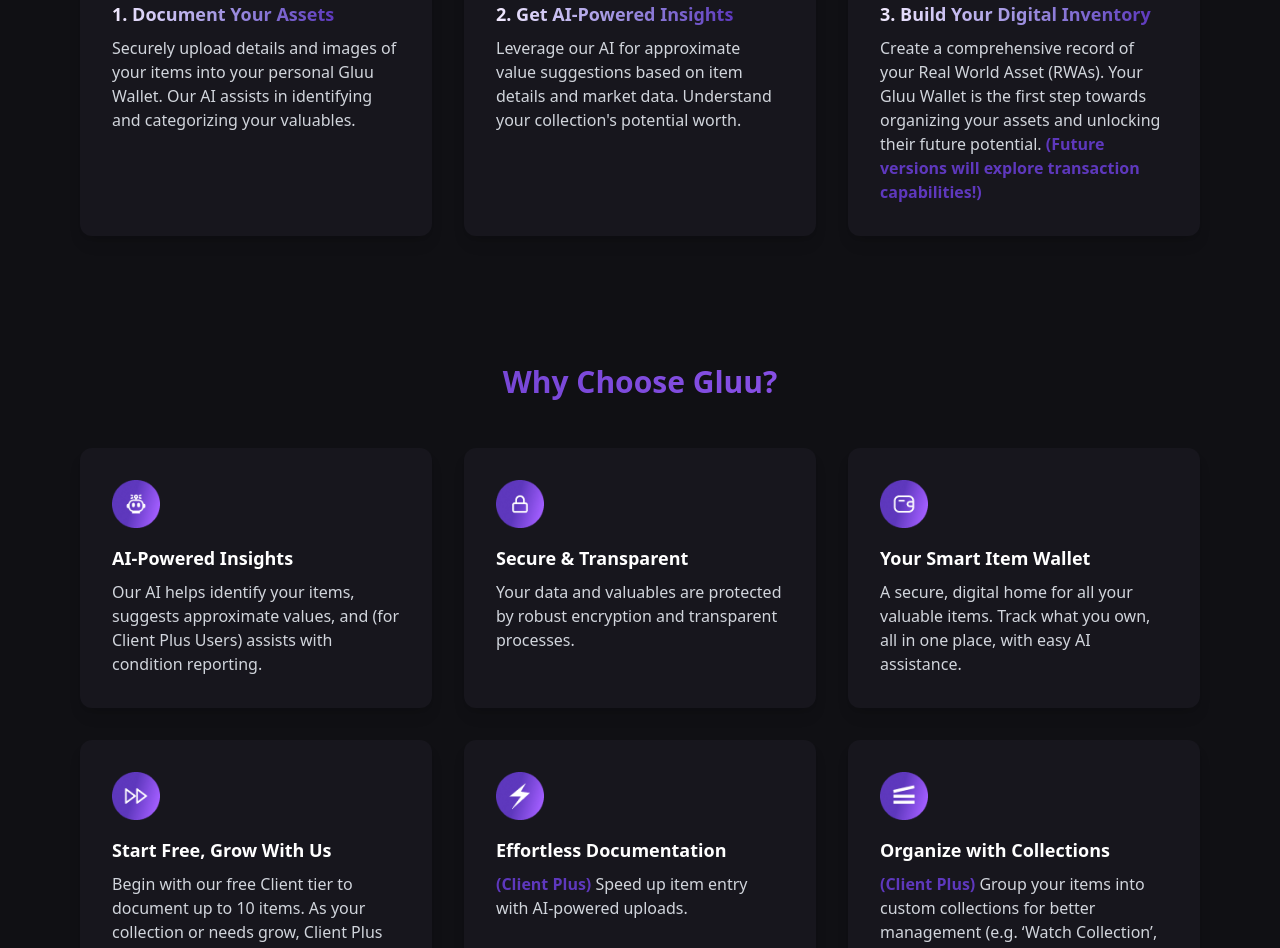
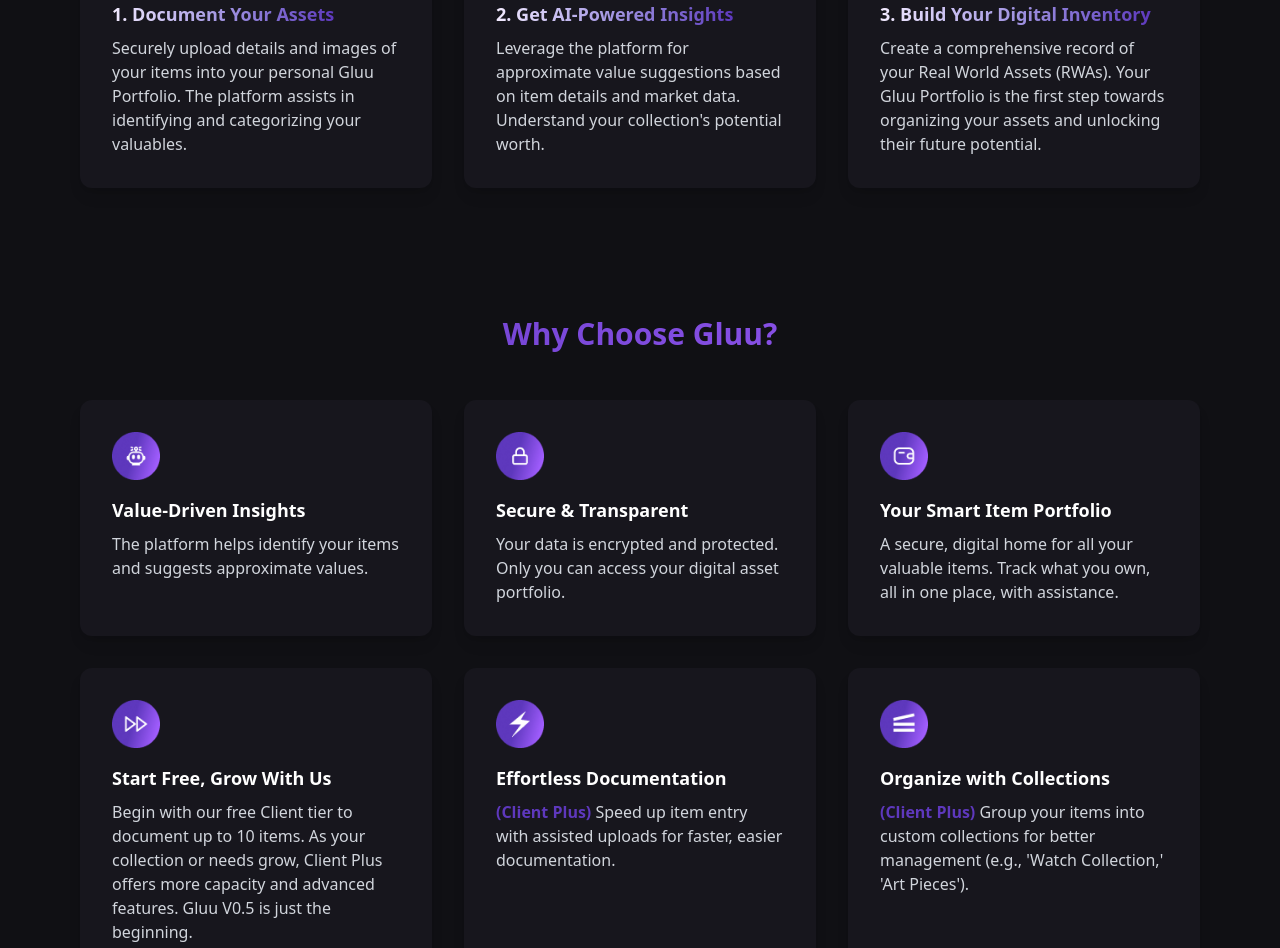
Before and after one commit to gluudevteam/gluu, a React (Vite) app: page / in a window 1280 px wide. Shown: the part 800-1748 px from the top of the page. Built offline with nearby package versions, Linux system fonts and the light colour scheme.

Commit message:
Angel: Updated Home Page.

```diff
--- a/src/components/HowItWorks/HowItWorks.jsx
+++ b/src/components/HowItWorks/HowItWorks.jsx
@@ -5,24 +5,25 @@
     {
         icon: assets.how_it_works_step_1,
         title: "1. Document Your Assets",
-        description: "Securely upload details and images of your items into your personal Gluu Wallet. Our AI assists in identifying and categorizing your valuables."
+        description: "Securely upload details and images of your items into your personal Gluu Portfolio. The platform assists in identifying and categorizing your valuables."
     },
     {
         icon: assets.how_it_works_step_2,
         title: "2. Get AI-Powered Insights",
-        description: "Leverage our AI for approximate value suggestions based on item details and market data. Understand your collection's potential worth."
+        description: "Leverage the platform for approximate value suggestions based on item details and market data. Understand your collection's potential worth."
     },
     {
         icon: assets.how_it_works_step_3,
         title: "3. Build Your Digital Inventory",
-        description: (
-            <>
-                Create a comprehensive record of your Real World Asset (RWAs). Your Gluu Wallet is the first step towards organizing your assets and unlocking their future potential.{" "}
-                <span className="text-[#5E38BD] font-bold">
-                    (Future versions will explore transaction capabilities!)
-                </span>
-            </>
-        )
+        // description: (
+        //     <>
+        //         Create a comprehensive record of your Real World Asset (RWAs). Your Gluu Wallet is the first step towards organizing your assets and unlocking their future potential.{" "}
+        //         <span className="text-[#5E38BD] font-bold">
+        //             (Future versions will explore transaction capabilities!)
+        //         </span>
+        //     </>
+        // )
+        description: "Create a comprehensive record of your Real World Assets (RWAs). Your Gluu Portfolio is the first step towards organizing your assets and unlocking their future potential."
     },
 ]
 
--- a/src/components/WhyChooseGluu/WhyChooseGluu.jsx
+++ b/src/components/WhyChooseGluu/WhyChooseGluu.jsx
@@ -4,30 +4,30 @@
 const steps = [
     {
         icon: assets.robot_icon,
-        title: "AI-Powered Insights",
-        description: "Our AI helps identify your items, suggests approximate values, and (for Client Plus Users) assists with condition reporting."
+        title: "Value-Driven Insights",
+        description: "The platform helps identify your items and suggests approximate values."
     },
     {
         icon: assets.lock_icon,
         title: "Secure & Transparent",
-        description: "Your data and valuables are protected by robust encryption and transparent processes."
+        description: "Your data is encrypted and protected. Only you can access your digital asset portfolio."
     },
     {
         icon: assets.wallet_icon,
-        title: "Your Smart Item Wallet",
-        description: "A secure, digital home for all your valuable items. Track what you own, all in one place, with easy AI assistance."
+        title: "Your Smart Item Portfolio",
+        description: "A secure, digital home for all your valuable items. Track what you own, all in one place, with assistance."
     },
     {
         icon: assets.fast_forward_icon,
         title: "Start Free, Grow With Us",
-        description: "Begin with our free Client tier to document up to 10 items. As your collection or needs grow, Client Plus offers more capacity and advanced AI features. Gluu V0.5 is just the beginning."
+        description: "Begin with our free Client tier to document up to 10 items. As your collection or needs grow, Client Plus offers more capacity and advanced features. Gluu V0.5 is just the beginning."
     },
     {
         icon: assets.lightning_icon,
         title: "Effortless Documentation",
         description: (
             <>
-                <span className="text-[#5E38BD] font-bold">(Client Plus)</span> Speed up item entry with AI-powered uploads.
+                <span className="text-[#5E38BD] font-bold">(Client Plus)</span> Speed up item entry with assisted uploads for faster, easier documentation.
             </>
         )
     },
@@ -36,7 +36,7 @@
         title: "Organize with Collections",
         description: (
             <>
-                <span className="text-[#5E38BD] font-bold">(Client Plus)</span> Group your items into custom collections for better management (e.g. ‘Watch Collection’, ‘Art Pieces’).
+                <span className="text-[#5E38BD] font-bold">(Client Plus)</span> Group your items into custom collections for better management (e.g., 'Watch Collection,' 'Art Pieces').
             </>
         )
     },
--- a/src/pages/Home/Home.jsx
+++ b/src/pages/Home/Home.jsx
@@ -13,11 +13,11 @@
             <Hero
                 title={
                     <>
-                        Your AI-Powered Wallet for <br />
+                        The Smart Portfolio for Your <br />
                         Real World Assets
                     </>
                 }
-                subtitle="Gluu V0.5 helps you effortlessly create a digital inventory of your valuable possessions. Our AI assists with identification and provides approximate value suggestions, laying the foundation for future possibilities."
+                subtitle="Gluu V0.5 helps you effortlessly create a digital inventory of your valuable possessions. The platform assists with identification and provides approximate value suggestions, laying the foundation for future possibilities."
                 backgroundImage={assets.hero_background}
             >
                 <div className="flex gap-4 justify-center mt-8">
```
